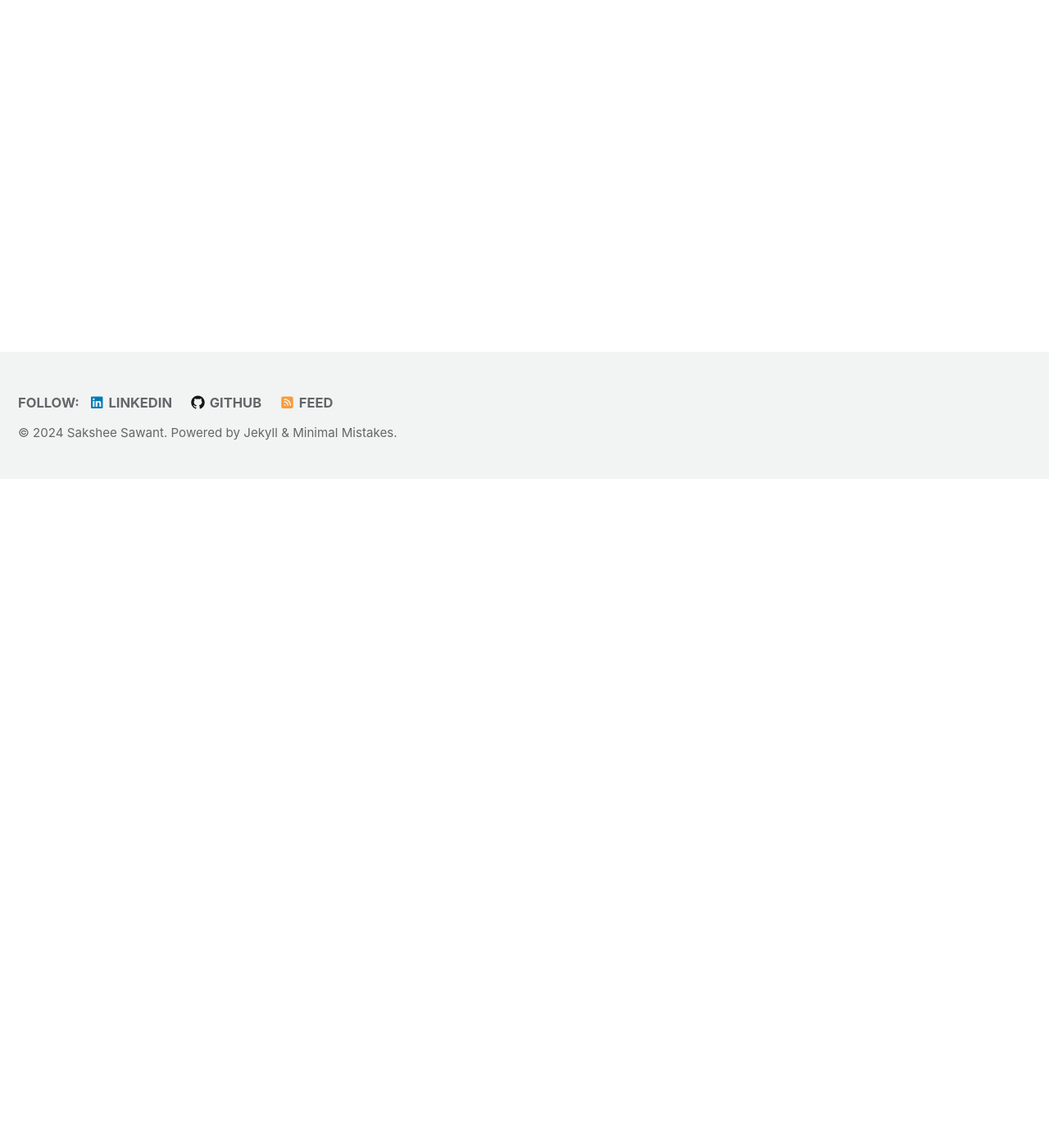
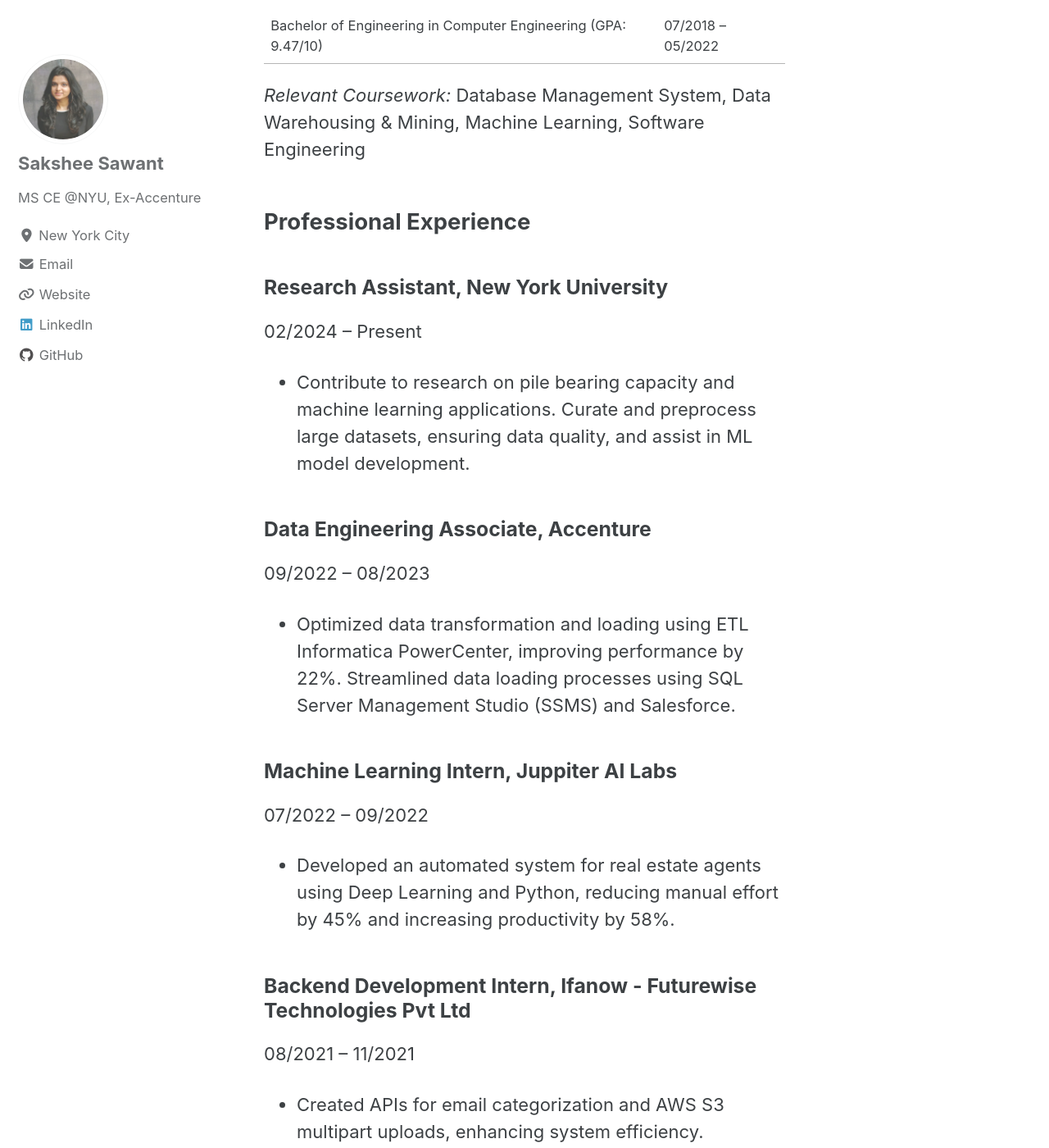
Before and after one commit to saksheessawant/saksheessawant.github.io, a Jekyll site: the page built from index.md, in a window 1280 px wide and 1400 px high, scrolled down 816 px. Shown: the whole window at 82% size. Built offline with Jekyll 4.4.1, drawn with Linux system fonts in a browser that asks for light colours; cached includes are drawn as plain includes; some of the changed text lies outside the part shown.

Commit message:
updating website

```diff
--- a/index.md
+++ b/index.md
@@ -6,3 +6,69 @@ author_profile: true
 Hey there!
 
 I'm Sakshee, a passionate software engineer with a knack for turning complex data into meaningful insights and innovations. Originally from Mumbai, now navigating the vibrant tech scene in New York City while pursuing my Master's in Computer Engineering at NYU.
+
+## Education
+
+### New York University, NY
+
+| Master’s in Computer Engineering (GPA: 3.6/4) | 09/2023 – 05/2025 |
+
+_Relevant Coursework:_ Principles of Database Systems, Probability and Stochastic Processes, Machine Learning, Advanced Machine Learning, Deep Learning, Machine Learning for Cybersecurity, System Engineering
+
+### University of Mumbai, India
+
+| Bachelor of Engineering in Computer Engineering (GPA: 9.47/10) | 07/2018 – 05/2022 |
+
+_Relevant Coursework:_ Database Management System, Data Warehousing & Mining, Machine Learning, Software Engineering
+
+## Professional Experience
+
+### Research Assistant, New York University
+
+02/2024 – Present
+
+- Contribute to research on pile bearing capacity and machine learning applications. Curate and preprocess large datasets, ensuring data quality, and assist in ML model development.
+
+### Data Engineering Associate, Accenture
+
+09/2022 – 08/2023
+
+- Optimized data transformation and loading using ETL Informatica PowerCenter, improving performance by 22%. Streamlined data loading processes using SQL Server Management Studio (SSMS) and Salesforce.
+
+### Machine Learning Intern, Juppiter AI Labs
+
+07/2022 – 09/2022
+
+- Developed an automated system for real estate agents using Deep Learning and Python, reducing manual effort by 45% and increasing productivity by 58%.
+
+### Backend Development Intern, Ifanow - Futurewise Technologies Pvt Ltd
+
+08/2021 – 11/2021
+
+- Created APIs for email categorization and AWS S3 multipart uploads, enhancing system efficiency. Improved data retrieval times by 30% through SQL database updates.
+
+### Software Engineer Intern, VESIT Renaissance Cell
+
+06/2021 – 08/2021
+
+- Developed "M-Vahitaram," an Android app for real-time crowd density information with a Firebase backend. Achieved 93% accuracy in crowd density prediction, leading to a publication in Springer's Proceedings of Emerging Trends and Technologies on Intelligent Systems.
+
+## Projects
+
+### Nirbhay Naari - AI for Empowerment
+- Creating safe havens with AI-powered tools for women's safety, blending tech with compassion. This project is close to my heart, aiming to make a tangible impact in society.
+
+### Entrepôt Optimisé—Smarter Warehousing
+- Redefining warehouse efficiency with a dash of AI and optimization. Improving logistics and reducing environmental impact are core goals of this project.
+
+## My Toolbox
+- __Languages:__ Java, Python, SQL, JavaScript
+- __Technologies:__ AWS, Django, Salesforce, Informatica PowerCenter, Android Studio
+- __Tools:__ SQL Server Management Studio (SSMS), Git, TensorFlow, Keras
+- __Methodologies:__ Machine Learning, Deep Learning, Data Warehousing, ETL, API Development
+
+I'm passionate about staying ahead in technology trends and applying innovative solutions to real-world challenges.
+
+## Let's Connect!
+
+Feel free to drop me an [email](mailto:sakshee.sawant@nyu.edu) or connect via [LinkedIn](https://www.linkedin.com/in/saksh12/). Whether it's discussing tech, collaborating on projects, or just swapping stories, I'm always up for a chat!
```
